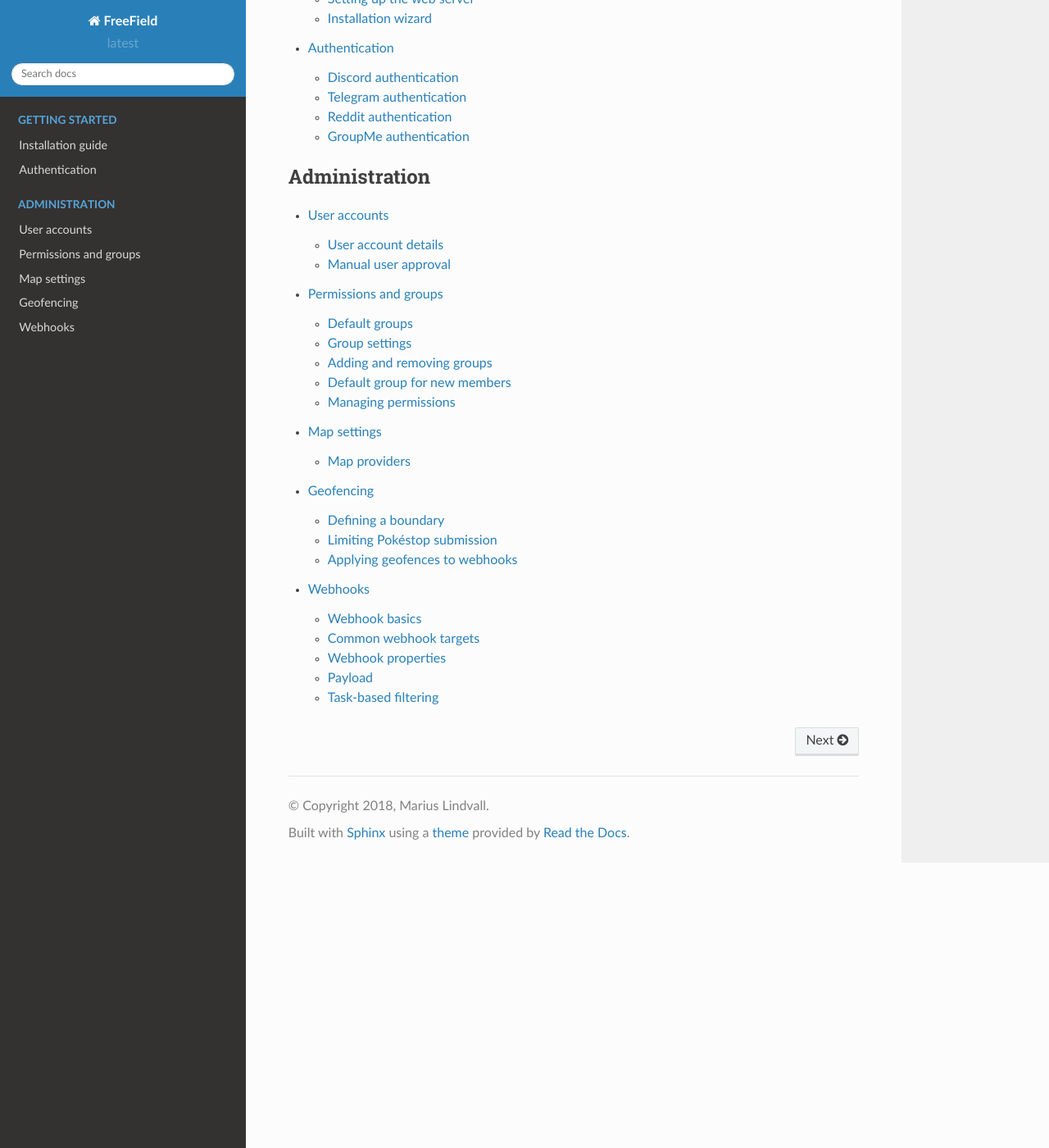
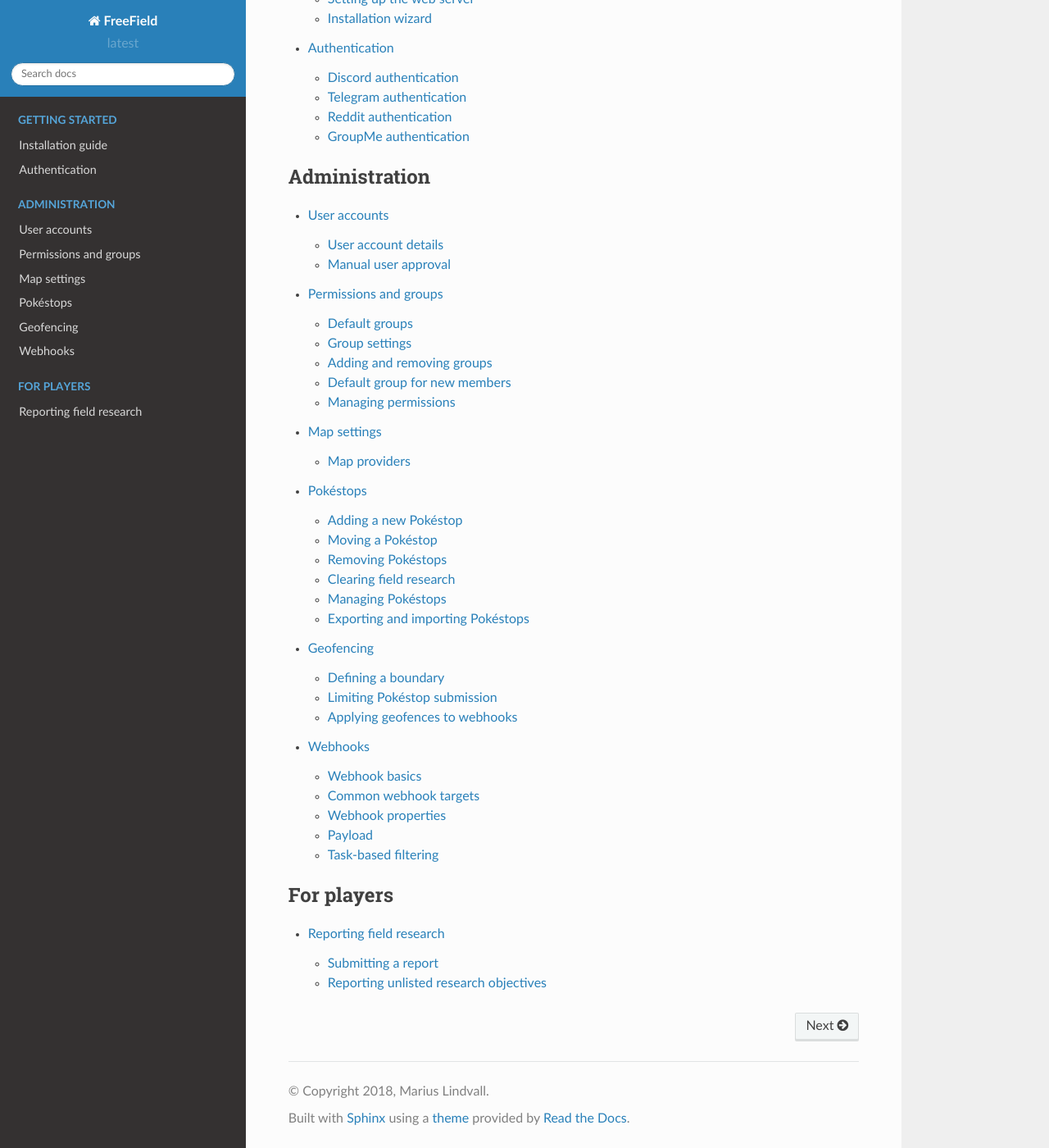
Before and after one commit to bilde2910/FreeField, a Sphinx documentation site: the page built from docs/index.rst, in a window 1280 px wide and 1400 px high, scrolled down 377 px. Shown: the whole window at 82% size. Built offline with Sphinx 7.4.7 and the Read the Docs theme 2.0.0, drawn with Linux system fonts in a browser that asks for light colours; formulas are drawn with MathJax 3; some of the changed lines change nothing that is shown.

Commit message:
Add documentation on POIs

```diff
--- a/docs/index.rst
+++ b/docs/index.rst
@@ -19,5 +19,12 @@ below.
    accounts
    permissions
    map/index
+   manage-poi
    geofencing
    webhooks/index
+
+.. toctree::
+   :maxdepth: 2
+   :caption: For players
+
+   reporting-research
--- /dev/null
+++ b/docs/manage-poi.rst
@@ -0,0 +1,159 @@
+Pokéstops
+=========
+
+For FreeField to function according to its intended purpose, a list of Pokéstop
+locations need to be added to the map. This page will describe the processes of
+adding and managing Pokéstops.
+
+.. note:: This page only covers administrative management of Pokéstops. For
+          information on submitting research, please see
+          :doc:`/reporting-research`.
+
+Adding a new Pokéstop
+---------------------
+
+Any user who has the "Submit Pokéstops" permission (by default, the Pokéstop
+submitter group and above) can submit Pokéstops directly from the map view.
+
+1. On the main page of FreeField, click on :guilabel:`+ Pokéstop` in the sidebar
+   menu.
+
+.. image:: _images/manage-poi-01-sidebar.png
+
+2. Click on the map at the position that the Pokéstop should be located.
+3. A popup will appear, prompting you for the name of the Pokéstop. Write a name, then
+   click on :guilabel:`Add Pokéstop`.
+
+Moving a Pokéstop
+-----------------
+
+If a Pokéstop is wrongly located, you can move it to another location directly
+from the map view. This requires the "Manage Pokéstops" permission.
+
+1. Click on the Pokéstop on the map that is wrongly located.
+2. Click :guilabel:`Move`.
+3. Click on the map at the location that the Pokéstop should be moved to.
+
+.. image:: _images/manage-poi-02-move.png
+
+Removing Pokéstops
+------------------
+
+Pokéstops can be removed in two ways - through the administration pages, or
+directly from the map view.
+
+Removing from the map view
+^^^^^^^^^^^^^^^^^^^^^^^^^^
+
+1. Click on the Pokéstop on the map that should be removed.
+2. Click :guilabel:`Delete`.
+3. In the popup that appears, click :guilabel:`OK` to confirm removal of the
+   Pokéstop.
+
+.. image:: _images/manage-poi-03-remove-map.png
+
+Removing from the administration pages
+^^^^^^^^^^^^^^^^^^^^^^^^^^^^^^^^^^^^^^
+
+1. Navigate to the "Pokéstops" section on the administration pages.
+2. In the list of Pokéstops, look for the Pokéstop(s) that you want to remove.
+3. In the "Actions" column for the Pokéstop(s), select "Delete Pokéstop."
+4. Click on :guilabel:`Save settings` at the bottom of the page.
+
+.. image:: _images/manage-poi-04-remove-admin.png
+
+Clearing field research
+-----------------------
+
+To clear the currently active field research on a Pokéstop and reset it to the
+"unknown" research task, do the following:
+
+1. Navigate to the "Pokéstops" section on the administration pages.
+2. In the list of Pokéstops, look for the Pokéstop(s) whose active research task
+   you want to clear.
+3. In the "Actions" column for the Pokéstop(s), select "Clear research task."
+4. Click on :guilabel:`Save settings` at the bottom of the page.
+
+Managing Pokéstops
+------------------
+
+FreeField has several functions for managing submitted Pokéstops. You can, for
+example, change the name of Pokéstops, see who submitted each Pokéstop, and
+perform actions on several Pokéstops at a time. You can find the Pokéstop
+management interface in the "Pokéstops" section of the administration, where
+every Pokéstop in the FreeField database will be listed. The table contains the
+following fields:
+
+Name
+   The name of the Pokéstop. You can change the name to something else here.
+   Names are not unique; several Pokéstops can have the same names without
+   causing conflicts with each other.
+
+Created
+   Shows the date and time at which the Pokéstop was added to the Pokéstops
+   database in FreeField.
+
+Created by
+   Shows the nickname and identity of the user who submitted the Pokéstop to
+   FreeField.
+
+Current research
+   Shows a brief summary of the currently active research task on this Pokéstop.
+
+Last updated
+   Shows the last time an update was made to a Pokéstop. Updates include
+   research submission, clearing its currently active research, as well as
+   moving the Pokéstop to another location.
+
+Updated by
+   Shows the nickname and identity of the user who made the aforementioned
+   update to the Pokéstop.
+
+Location
+   Shows the coordinates of each Pokéstop. This field is a link that can be
+   clicked to display the Pokéstop on a map of your choosing. The map that is
+   used is the one that is configured as the default navigation provider in the
+   "Map settings" section of the administration pages.
+
+Actions
+   Allows performing actions on the given Pokéstop, such as deleting it, or
+   clearing its field research.
+
+Exporting and importing Pokéstops
+---------------------------------
+
+You may export the list of Pokéstops stored in FreeField. The exported file can
+be used to re-import Pokéstops later in another FreeField instance. It serves as
+an easy way to take a backup of the database.
+
+Exporting Pokéstops
+^^^^^^^^^^^^^^^^^^^
+
+To export all of your Pokéstops, go to the "Pokéstops" section of the
+administration pages, scroll to the bottom of the page, and look for the "Export
+Pokéstops" header. Click on the link labeled "Click here to export the Pokéstop
+database." All of the Pokéstops in the database will be downloaded to your
+computer in CSV format.
+
+Importing Pokéstops
+^^^^^^^^^^^^^^^^^^^
+
+You can import a previously exported list of Pokéstops back into FreeField.
+
+1. Navigate to the "Pokéstops" section of the administration pages and scroll
+   down to the "Import Pokéstops" section.
+2. Next to "Choose file," browse for the file that contains the Pokéstop
+   database export CSV file.
+3. In the "Name," "Latitude" and "Longitude" fields, select the column of the
+   CSV file that contains the names, latitudes and longitudes of the Pokéstops,
+   respectively.
+4. The table below the above mentioned fields will be populated with the
+   Pokéstops from the CSV export you selected. Make sure to check that all
+   fields in the table are correct, and to fill in missing entries (if any).
+   Missing fields are highlighted in red. If you do not wish to import a
+   specific Pokéstop in the table, you can select "Don't import" in the
+   "Import?" column of the table for the Pokéstops you wish to ignore.
+5. Click on :guilabel:`Save settings` at the bottom of the page to import all
+   listed Pokéstops that are marked for import.
+
+.. image:: _images/manage-poi-05-import.png
--- /dev/null
+++ b/docs/reporting-research.rst
@@ -0,0 +1,69 @@
+Reporting field research
+========================
+
+Reporting field research in FreeField is easy. When you report submit a report,
+the research task will be displayed on the map, allowing anyone to easily find
+tasks of interest. Administrators can also set up research alerts, automatically
+alerting other members in your community about interesting research tasks in
+your area.
+
+Submitting a report
+-------------------
+
+1. Find the Pokéstop that you wish to report field research for on the map.
+
+.. image:: _images/reporting-research-01-map.png
+
+.. tip:: You can click on the geolocation button |locate-leaflet| or
+         |locate-mapboxgl| to pan the map to your current location, letting you
+         quickly locate Pokéstops near you.
+
+         .. |locate-leaflet| image:: /_icons/locate-leaflet.png
+            :align: middle
+
+         .. |locate-mapboxgl| image:: /_icons/locate-mapboxgl.png
+            :align: middle
+
+2. Tap or click on the Pokéstop to open the Pokéstop details window. Click
+   :guilabel:`Report field research`.
+
+.. image:: _images/reporting-research-02-details.png
+
+3. Select the research objective and associated reward. For example, to report
+   the "Make 5 Nice Throws" objective with 3 Potions as the reward, the
+   following can be entered. If the research objective you want to report is not
+   listed, please see `Reporting unlisted research objectives`_ below.
+
+.. image:: _images/reporting-research-03-entry.png
+
+4. Click on :guilabel:`Report`. A confirmation banner should appear, and the map
+   marker will be updated to reflect the new research task.
+
+.. image:: _images/reporting-research-04-confirmation.png
+
+The next time someone clicks on the Pokéstop, the research task you just
+reported will be displayed. Research tasks are automatically reset at midnight.
+
+Reporting unlisted research objectives
+--------------------------------------
+
+Sometimes, particularly after research task rotations, the research objective
+you want to report is not listed in the "Current objectives" section at the top
+of the list of reportable objectives. You can still report the research task,
+but you'll have to fill in more details about the research objective manually.
+
+In the list of research objectives, scroll down until you find the generic
+research objectives:
+
+.. image:: _images/reporting-research-05-generic-objectives.png
+
+Select the research objective that matches the objective that you want to
+report. The objectives are grouped into categories, such as "Battle objectives,"
+"Catch objectives," "Throwing skill objectives," etc. Next, fill in the listed
+parameters. For example, to report the "Evolve 5 Grass-type Pokémon," the
+following can be entered:
+
+.. image:: _images/reporting-research-06-generic-details.png
+
+Next, fill in the reward as usual and submit the report by clicking
+:guilabel:`Report`.
```
Also changed, not shown: docs/_icons/locate-leaflet.png (added), docs/_icons/locate-mapboxgl.png (added), docs/_images/manage-poi-01-sidebar.png (added), docs/_images/manage-poi-02-move.png (added), docs/_images/manage-poi-03-remove-map.png (added), docs/_images/manage-poi-04-remove-admin.png (added), docs/_images/manage-poi-05-import.png (added), docs/_images/reporting-research-01-map.png (added), docs/_images/reporting-research-02-details.png (added), docs/_images/reporting-research-03-entry.png (added), docs/_images/reporting-research-04-confirmation.png (added), docs/_images/reporting-research-05-generic-objectives.png (added), docs/_images/reporting-research-06-generic-details.png (added).
